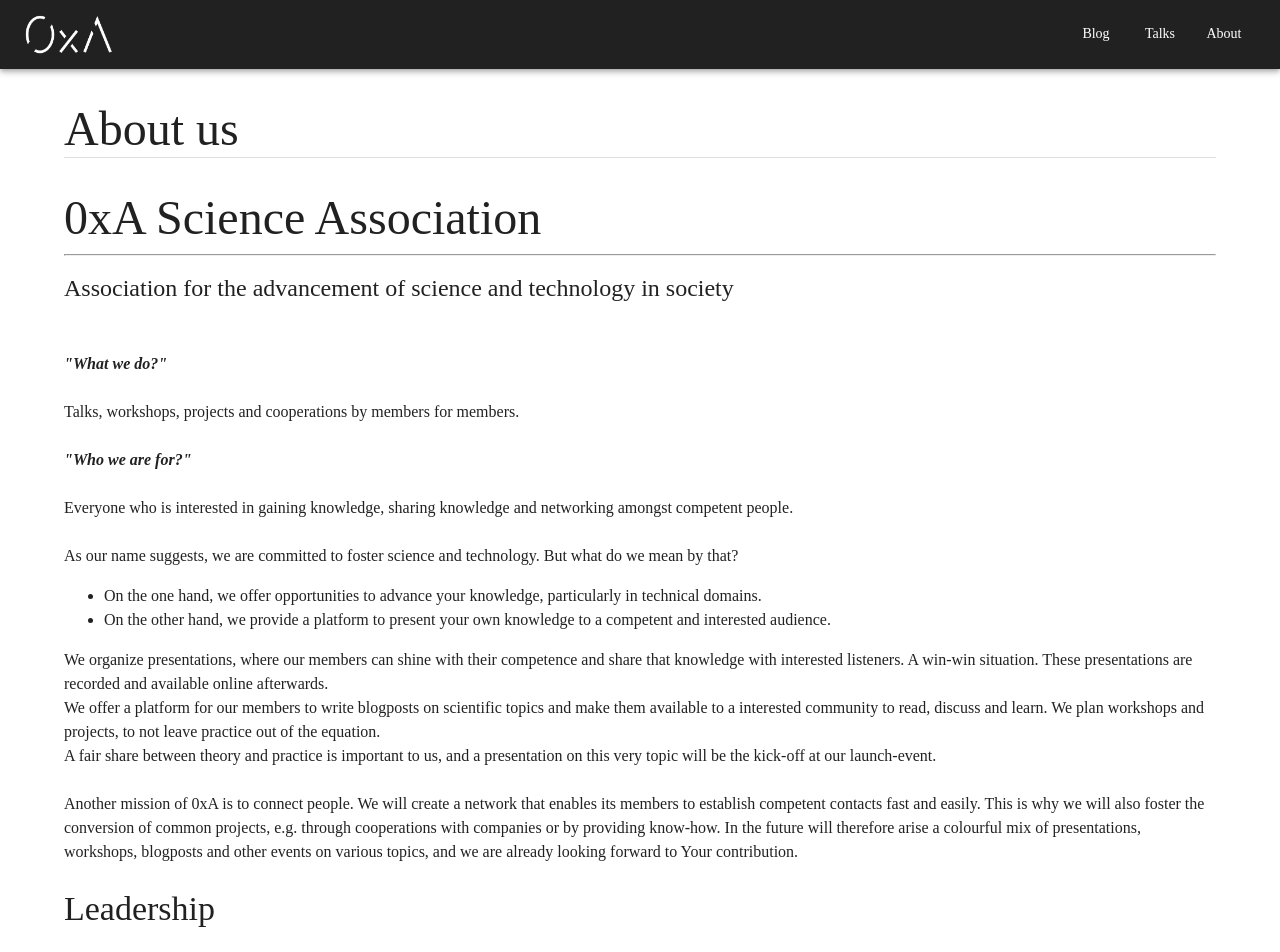
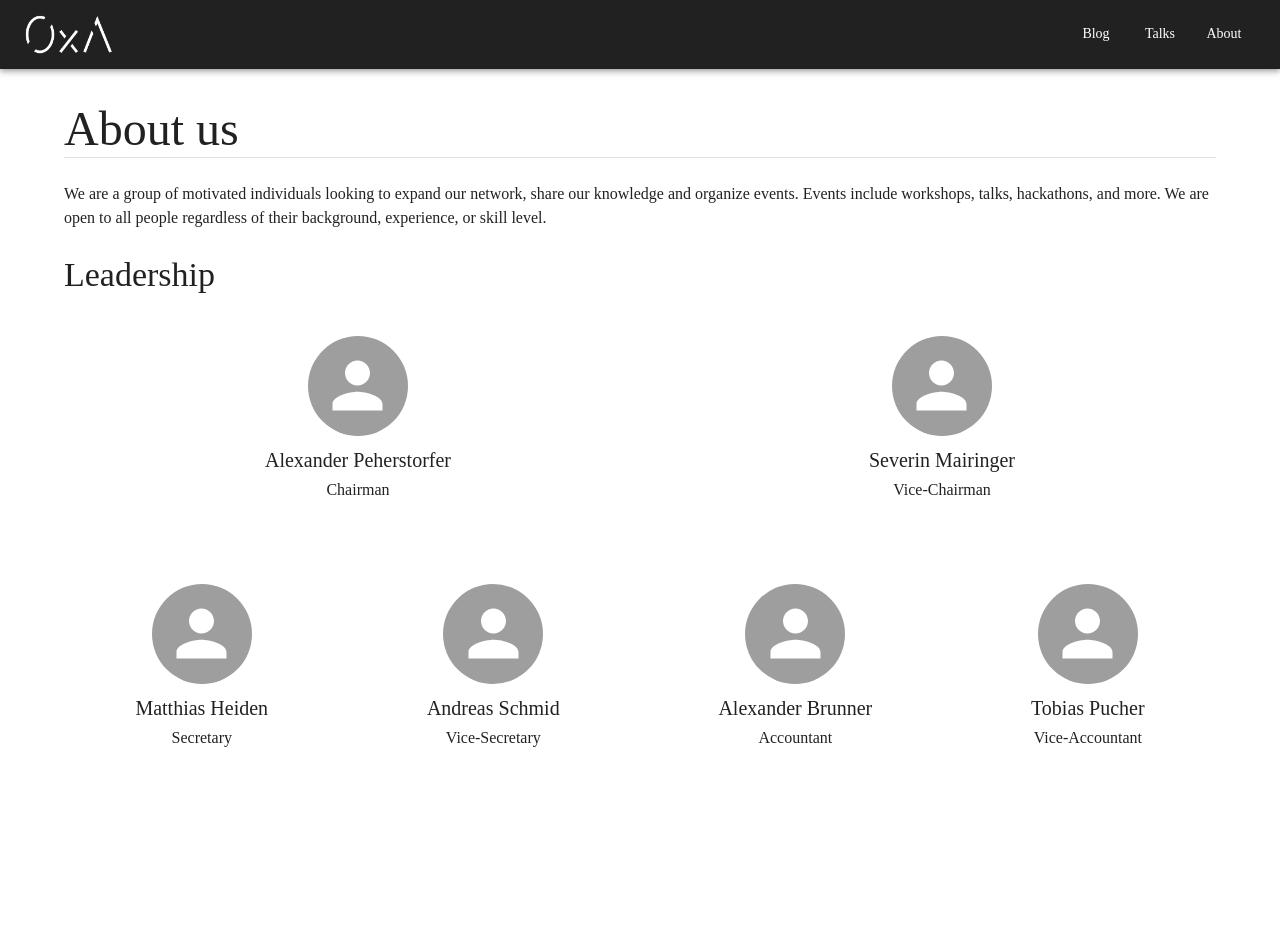
Before and after one commit to 0xa-at/website, a Next.js app: page /about in a window 1280 px wide. Shown: the top 952 px of the page. After the commit the page ends 800 px from the top, so only its background shows below. Built offline with nearby package versions, Linux system fonts and the light colour scheme.

Commit message:
feat: update description

```diff
--- a/pages/about.tsx
+++ b/pages/about.tsx
@@ -9,69 +9,10 @@ export default function AboutPage() {
   return (
     <Box>
       <PageHeader title={"About us"} />
-      <Typography pt={4} variant="h3">
-        0xA Science Association
-      </Typography>
-      <hr></hr>
-      <Typography pt={1} variant="h5">
-        Association for the advancement of science and technology in society
-      </Typography>
-      <Typography variant="body1">
-        <br></br>
-        <br></br>
-        <b>
-          <i>"What we do?"</i>
-        </b>
-        <br></br>
-        <br></br>
-        Talks, workshops, projects and cooperations by members for members.
-        <br></br>
-        <br></br>
-        <b>
-          <i>"Who we are for?"</i>
-        </b>
-        <br></br>
-        <br></br>
-        Everyone who is interested in gaining knowledge, sharing knowledge and
-        networking amongst competent people.
-        <br></br>
-        <br></br>
-      </Typography>
-      <div>
-        As our name suggests, we are committed to foster science and technology.
-        But what do we mean by that?<br></br>
-        <ul>
-          <li>
-            On the one hand, we offer opportunities to advance your knowledge,
-            particularly in technical domains.
-          </li>
-          <li>
-            On the other hand, we provide a platform to present your own
-            knowledge to a competent and interested audience.
-          </li>
-        </ul>
-      </div>
-      <Typography>
-        We organize presentations, where our members can shine with their
-        competence and share that knowledge with interested listeners. A win-win
-        situation. These presentations are recorded and available online
-        afterwards.
-        <br />
-        We offer a platform for our members to write blogposts on scientific
-        topics and make them available to a interested community to read,
-        discuss and learn. We plan workshops and projects, to not leave practice
-        out of the equation. <br /> A fair share between theory and practice is
-        important to us, and a presentation on this very topic will be the
-        kick-off at our launch-event.
-        <br />
-        <br />
-        Another mission of 0xA is to connect people. We will create a network
-        that enables its members to establish competent contacts fast and
-        easily. This is why we will also foster the conversion of common
-        projects, e.g. through cooperations with companies or by providing
-        know-how. In the future will therefore arise a colourful mix of
-        presentations, workshops, blogposts and other events on various topics,
-        and we are already looking forward to Your contribution.
+
+      <Typography pt={3} variant={"body1"}>
+        We are a group of motivated individuals looking to expand our network, share our knowledge and organize events.
+        Events include workshops, talks, hackathons, and more. We are open to all people regardless of their background, experience, or skill level.
       </Typography>
 
       <Typography pt={3} variant="h4">
```
